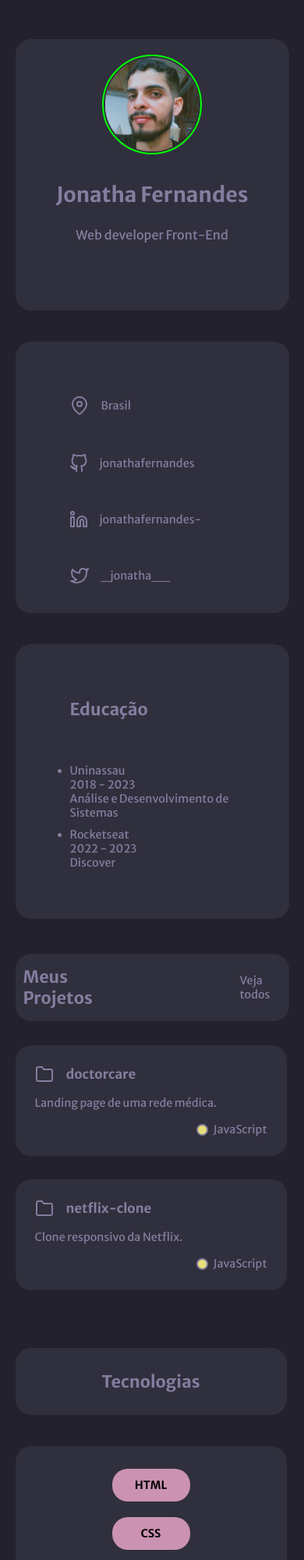
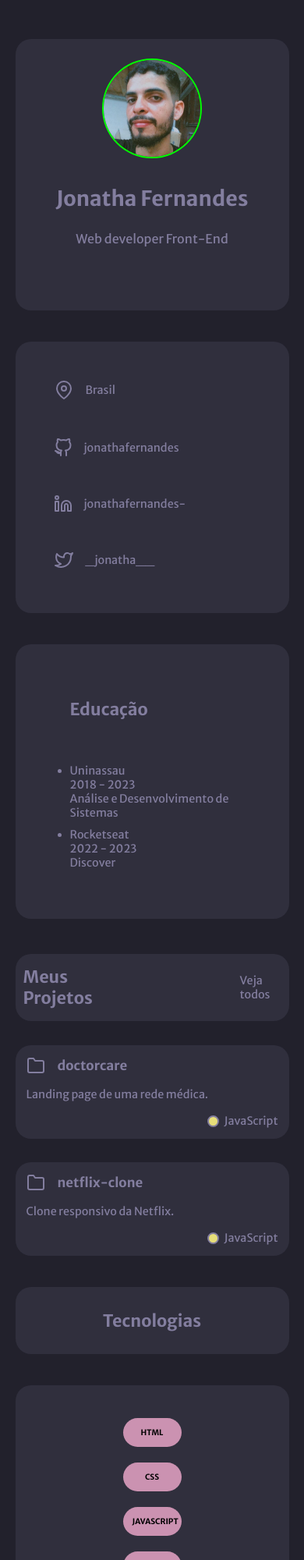
Before and after one commit to jonathafernandes/portfolio_jonathafernandes_desafio, a plain HTML site: page index.html in a window 390 px wide. Shown: the top 2000 px of the page at 78% size. Drawn offline with Linux system fonts and the light colour scheme.

Commit message:
ajustes finais na responsividade

```diff
--- a/index.html
+++ b/index.html
@@ -135,7 +135,7 @@
         <a href="https://www.linkedin.com/posts/jonathafernandes-_css-activity-6979466208605548545--7i-/?utm_source=share&utm_medium=member_desktop"
           target="_blank">
           <div class="publicacoes-conteudo">
-            <img src="./foto.png" alt="foto de perfil de Jonatha Fernandes">
+            <img class="img-publicacoes" src="./foto.png" alt="foto de perfil de Jonatha Fernandes">
             <p><span class="publicacao-nome">Jonatha Fernandes</span><br>
               <span>3 sem</span><br><br>
               Menu Hambúrguer só com CSS usando o INPUT CHECKBOX. Técnica esquisita ensinada pelo Bonieky Lacerda. 😁
--- a/responsive.css
+++ b/responsive.css
@@ -1,4 +1,26 @@
-@media (max-width: 690px) {
+@media (max-width: 1120px) {
+    .conteudo-principal {
+        width: 62vw;
+    }
+}
+
+@media (max-width: 960px) {
+    .cabecalho {
+        gap: 66%;
+    }
+
+    .conteudo-principal {
+        width: 50vw;
+    }
+
+    .conteudo-principal .technologies ul li {
+        width: 75px;
+
+        font-size: 10px;
+    }
+}
+
+@media (max-width: 770px) {
     .conteiner {
         display: flex;
         flex-direction: column;
@@ -18,17 +40,16 @@
         display: flex;
         flex-direction: column;
 
-        width: 348px;
-        height: 348px;
+        width: 90vw;
     }
 
     .conteudo-principal .projeto,
     .conteudo-principal .titulo-technologies {
-        width: 348px;
+        width: 90vw;
     }
 
     .conteudo-principal .technologies {
-        width: 348px;
+        width: 90vw;
         height: 348px;
     }
 
@@ -39,17 +60,16 @@
     }
 
     .conteudo-principal .titulo-publicacoes {
-        width: 348px;
+        width: 90vw;
     }
 
     .conteudo-principal .publicacoes {
-        width: 348px;
+        width: 90vw;
         height: 348px;
     }
 
     .conteudo-principal .publicacoes img {
         width: 110px;
         height: 110px;
-        margin-bottom: 95px;
     }
 }
--- a/style.css
+++ b/style.css
@@ -33,7 +33,7 @@ body {
   display: flex;
   flex-direction: row;
   align-items: center;
-  gap: 80%;
+  gap: 76%;
 
   padding: 10px;
 
@@ -59,6 +59,7 @@ body {
   margin-top: 31px;
   gap: 30px;
 }
+
 .conteudo-principal .projetos a {
   color: var(--text-color);
   transition: text 900ms;
@@ -69,12 +70,12 @@ body {
 }
 
 .conteudo-principal .projeto {
-  width: 50%;
+  width: 100%;
   display: flex;
   flex-direction: column;
   justify-content: space-between;
   gap: 16px;
-  padding: 25px;
+  padding: 14px;
   border-radius: 20px;
   background-color: var(--bg-cards);
 }
@@ -120,7 +121,7 @@ body {
   list-style: none;
   display: flex;
   flex-direction: row;
-  gap: 40px;
+  gap: 1.5%;
   text-align: center;
 }
 
@@ -165,7 +166,7 @@ body {
 
   width: 140px;
   height: 140px;
-  margin-top: 21px;
+  margin-top: 10px;
 }
 
 .conteudo-principal .publicacoes-conteudo {
@@ -193,18 +194,12 @@ body {
   opacity: 0.5;
 }
 
-img {
-  width: 100%;
-}
-
 img.avatar {
   border-radius: 100%;
+  border: 2px solid #00ff00;
+
   width: 128px;
-  height: 128px;
-  padding: 1.7px;
-  left: 150px;
-  top: 72px;
-  border: 2px solid #00ff00;
+  margin-top: 25px;
 }
 
 .conteudo-secundario .perfil {
@@ -213,7 +208,6 @@ img.avatar {
   align-items: center;
   gap: 15px;
 
-  padding: 20px;
   border-radius: 20px;
 
   width: auto;
@@ -233,8 +227,6 @@ img.avatar {
 }
 
 .conteudo-secundario .infos {
-  padding: 70px;
-  border: 1px;
   border-radius: 20px;
 
   width: auto;
@@ -244,17 +236,17 @@ img.avatar {
   background-color: var(--bg-cards);
 }
 
-.conteudo-secundario .infos .infos-ul {
+.conteudo-secundario .infos-ul {
   list-style: none;
   display: flex;
   flex-direction: column;
-  gap: 50px;
 }
 
 .conteudo-secundario .infos .infos-ul li {
   display: flex;
   gap: 16px;
   align-items: center;
+  margin: 50px 0 0 50px;
 }
 
 .conteudo-secundario .infos .infos-ul li a {
```
